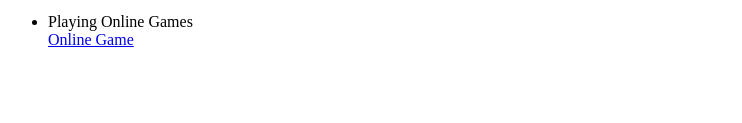
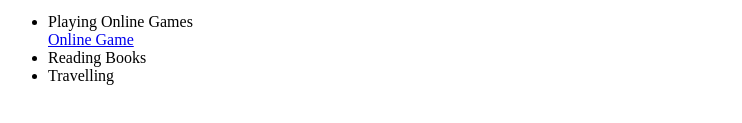
Before and after one commit to ItsMeKimi/dhs17y1hyapyuhungkimi.github.io, a plain HTML site: page index.html in a window 1280 px wide. Shown: the part 171-294 px from the top of the page, without its empty margins (0-742 px from the left). Drawn offline with Linux system fonts and the light colour scheme.

Commit message:
Update index.html

```diff
--- a/index.html
+++ b/index.html
@@ -11,3 +11,8 @@ My name is Yap Yu Hung Kimi. I am a student of Dunman High School. Currently in
 <p>These are the things I love the most </p>
 <li>Playing Online Games</li>
 <a href="https://clashroyale.com/"> Online Game</a>
+<li>Reading Books</li>
+<li>Travelling</li>
+</ul>
+</body>
+</html>
```
